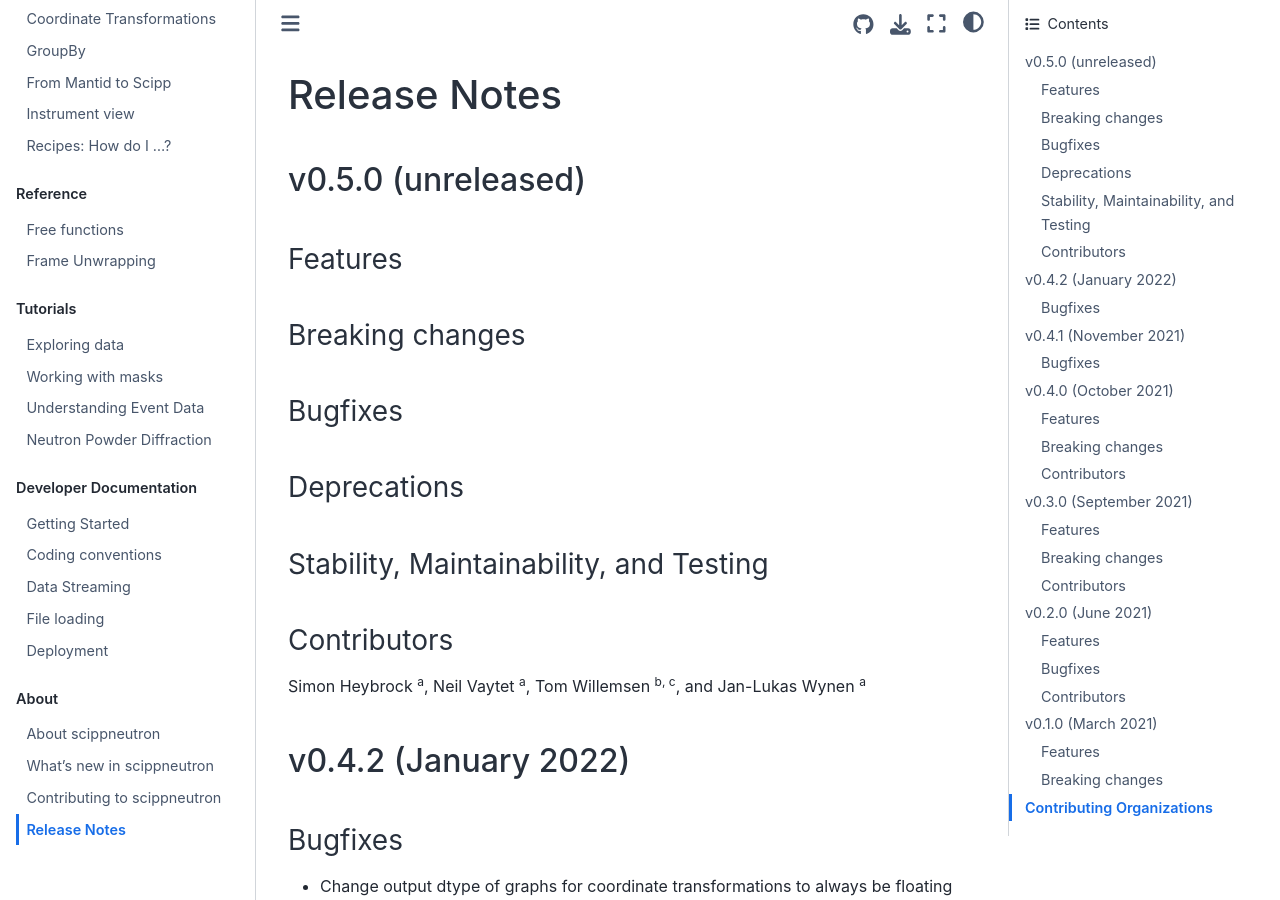
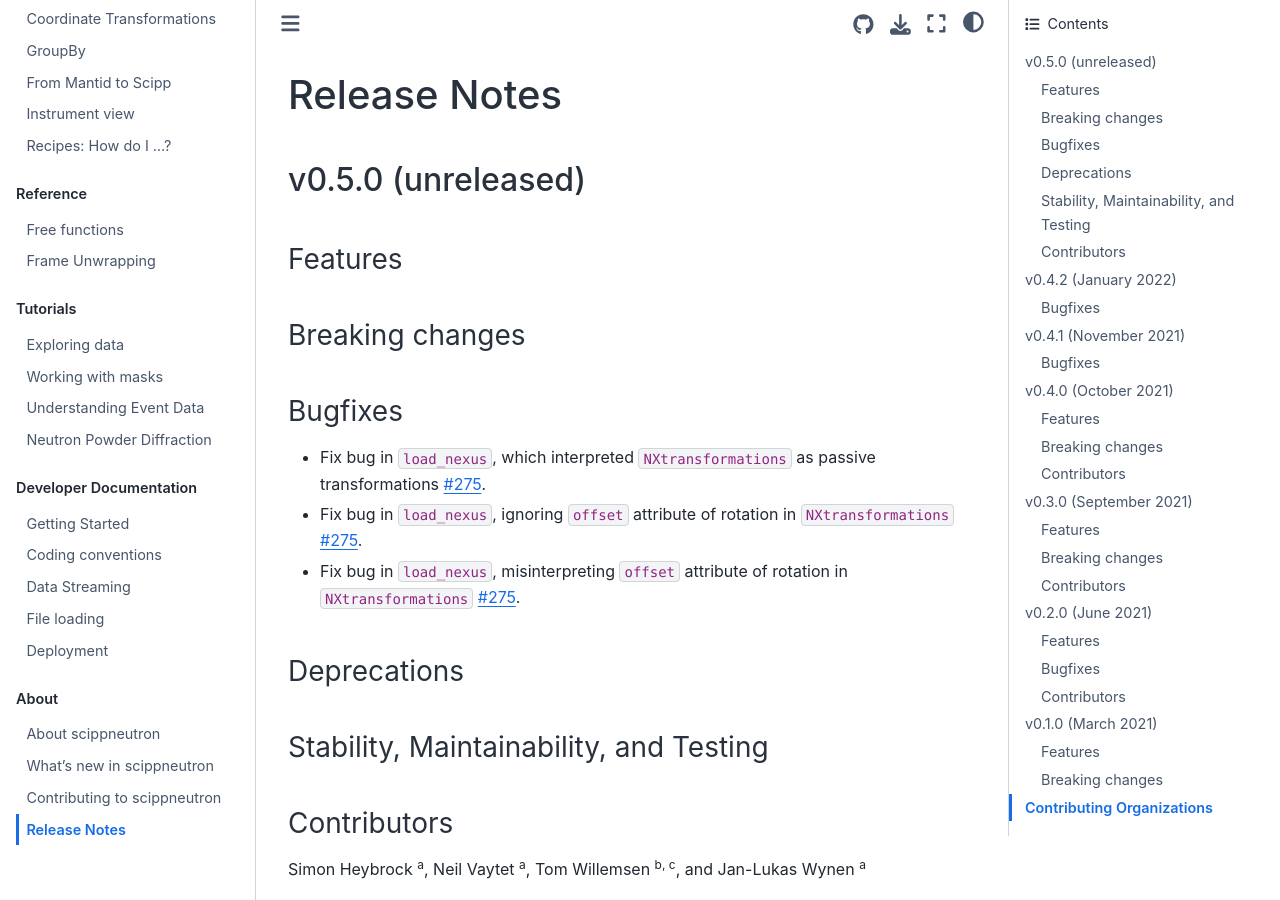
Before and after one commit to scipp/scippneutron, a Sphinx documentation site: the page built from docs/about/release-notes.rst, in a window 1280 px wide and 900 px high. Built offline with Sphinx 7.4.7 and the Sphinx Book theme 1.1.4, drawn with Linux system fonts in a browser that asks for light colours.

Commit message:
Release notes

```diff
--- a/docs/about/release-notes.rst
+++ b/docs/about/release-notes.rst
@@ -14,6 +14,10 @@
 
 Bugfixes
 ~~~~~~~~
+
+* Fix bug in ``load_nexus``, which interpreted ``NXtransformations`` as passive transformations `#275 <https://github.com/scipp/scippneutron/pull/275>`_.
+* Fix bug in ``load_nexus``, ignoring ``offset`` attribute of rotation in ``NXtransformations`` `#275 <https://github.com/scipp/scippneutron/pull/275>`_.
+* Fix bug in ``load_nexus``, misinterpreting ``offset`` attribute of rotation in ``NXtransformations`` `#275 <https://github.com/scipp/scippneutron/pull/275>`_.
 
 Deprecations
 ~~~~~~~~~~~~
```
